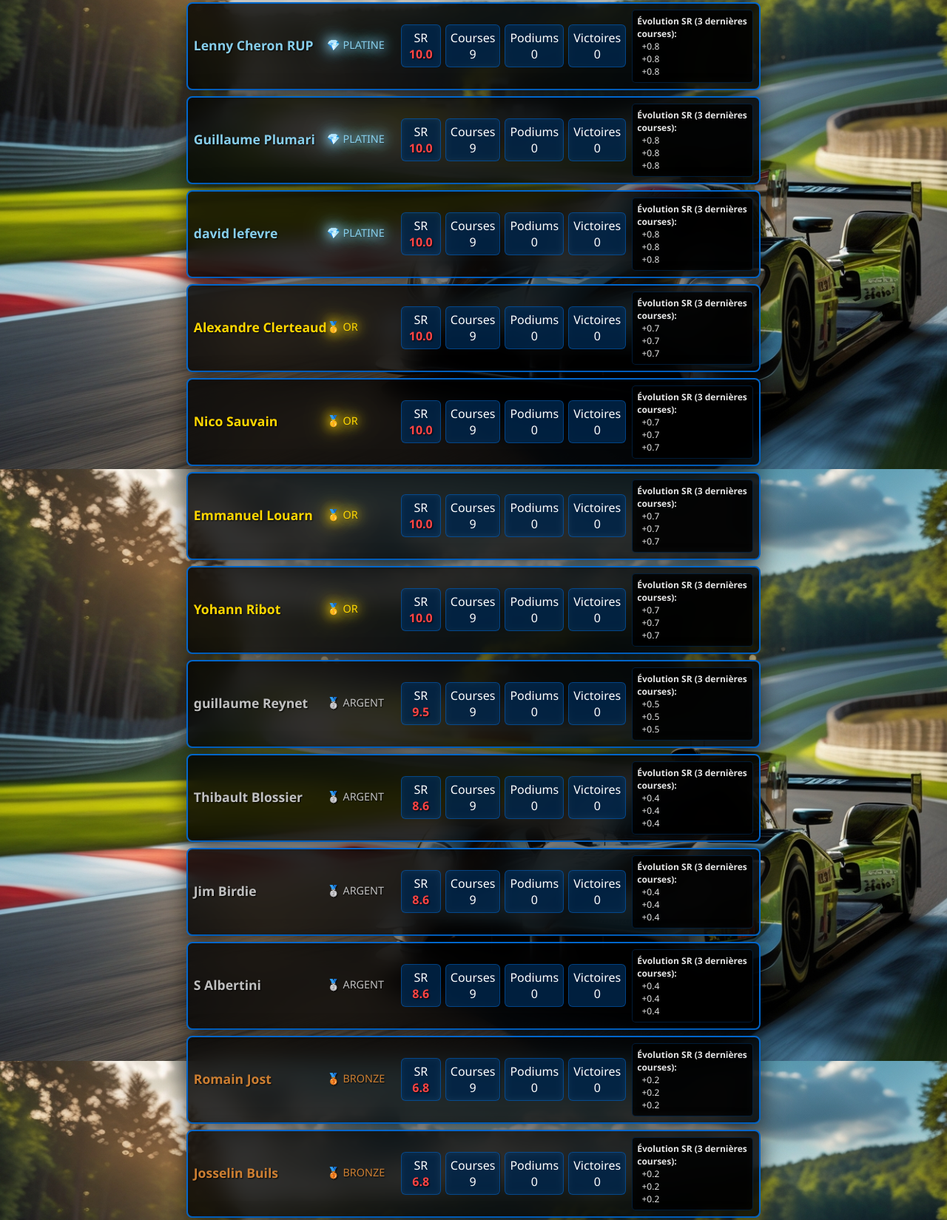
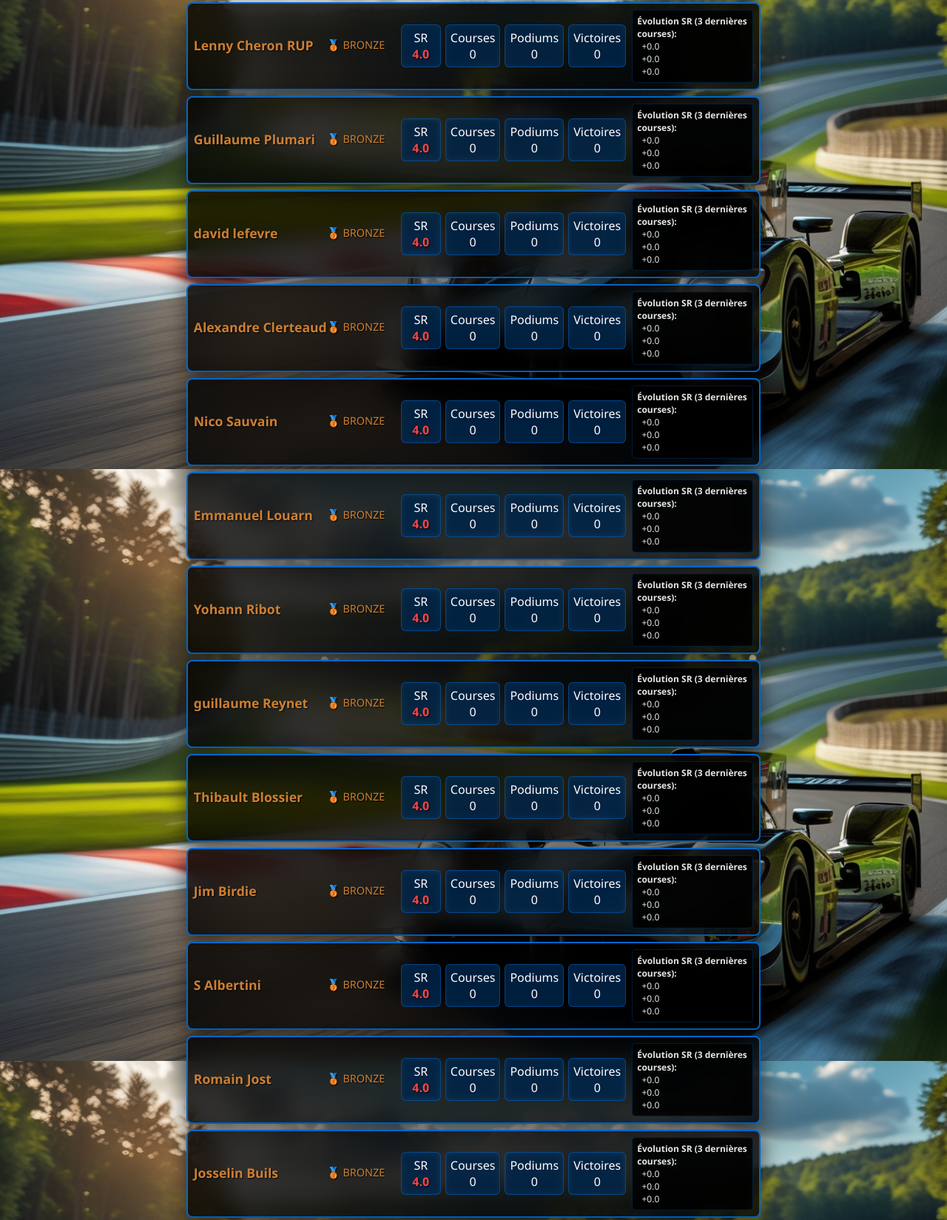
Before and after one commit to Zbineulongtime/RUP, a plain HTML site: page index.html in a window 1280 px wide. Shown: the part 166-1815 px from the top of the page at 74% size. Drawn offline with Linux system fonts and the light colour scheme.

Commit message:
Add files via upload

```diff
--- a/index.html
+++ b/index.html
@@ -215,16 +215,16 @@
 
 
             <div class="player-card">
-                <div class="player-name platinum">Lenny Cheron RUP</div>
-                <div class="player-grade platinum">💎 PLATINE</div>
+                <div class="player-name bronze">Lenny Cheron RUP</div>
+                <div class="player-grade bronze">🥉 BRONZE</div>
                 <div class="player-stats">
                     <div class="stat">
                         <div>SR</div>
-                        <div class="sr-value">10.0</div>
+                        <div class="sr-value">4.0</div>
                     </div>
                     <div class="stat">
                         <div>Courses</div>
-                        <div>9</div>
+                        <div>0</div>
                     </div>
                     <div class="stat">
                         <div>Podiums</div>
@@ -237,21 +237,21 @@
                 </div>
                 <div class="sr-history">
                     <strong>Évolution SR (3 dernières courses):</strong><br>
-&nbsp;&nbsp;+0.8<br>&nbsp;&nbsp;+0.8<br>&nbsp;&nbsp;+0.8<br>
+&nbsp;&nbsp;+0.0<br>&nbsp;&nbsp;+0.0<br>&nbsp;&nbsp;+0.0<br>
                 </div>
             </div>
 
             <div class="player-card">
-                <div class="player-name platinum">Guillaume Plumari</div>
-                <div class="player-grade platinum">💎 PLATINE</div>
+                <div class="player-name bronze">Guillaume Plumari</div>
+                <div class="player-grade bronze">🥉 BRONZE</div>
                 <div class="player-stats">
                     <div class="stat">
                         <div>SR</div>
-                        <div class="sr-value">10.0</div>
+                        <div class="sr-value">4.0</div>
                     </div>
                     <div class="stat">
                         <div>Courses</div>
-                        <div>9</div>
+                        <div>0</div>
                     </div>
                     <div class="stat">
                         <div>Podiums</div>
@@ -264,21 +264,21 @@
                 </div>
                 <div class="sr-history">
                     <strong>Évolution SR (3 dernières courses):</strong><br>
-&nbsp;&nbsp;+0.8<br>&nbsp;&nbsp;+0.8<br>&nbsp;&nbsp;+0.8<br>
+&nbsp;&nbsp;+0.0<br>&nbsp;&nbsp;+0.0<br>&nbsp;&nbsp;+0.0<br>
                 </div>
             </div>
 
             <div class="player-card">
-                <div class="player-name platinum">david lefevre</div>
-                <div class="player-grade platinum">💎 PLATINE</div>
+                <div class="player-name bronze">david lefevre</div>
+                <div class="player-grade bronze">🥉 BRONZE</div>
                 <div class="player-stats">
                     <div class="stat">
                         <div>SR</div>
-                        <div class="sr-value">10.0</div>
+                        <div class="sr-value">4.0</div>
                     </div>
                     <div class="stat">
                         <div>Courses</div>
-                        <div>9</div>
+                        <div>0</div>
                     </div>
                     <div class="stat">
                         <div>Podiums</div>
@@ -291,21 +291,21 @@
                 </div>
                 <div class="sr-history">
                     <strong>Évolution SR (3 dernières courses):</strong><br>
-&nbsp;&nbsp;+0.8<br>&nbsp;&nbsp;+0.8<br>&nbsp;&nbsp;+0.8<br>
+&nbsp;&nbsp;+0.0<br>&nbsp;&nbsp;+0.0<br>&nbsp;&nbsp;+0.0<br>
                 </div>
             </div>
 
             <div class="player-card">
-                <div class="player-name gold">Alexandre Clerteaud</div>
-                <div class="player-grade gold">🥇 OR</div>
+                <div class="player-name bronze">Alexandre Clerteaud</div>
+                <div class="player-grade bronze">🥉 BRONZE</div>
                 <div class="player-stats">
                     <div class="stat">
                         <div>SR</div>
-                        <div class="sr-value">10.0</div>
+                        <div class="sr-value">4.0</div>
                     </div>
                     <div class="stat">
                         <div>Courses</div>
-                        <div>9</div>
+                        <div>0</div>
                     </div>
                     <div class="stat">
                         <div>Podiums</div>
@@ -318,21 +318,21 @@
                 </div>
                 <div class="sr-history">
                     <strong>Évolution SR (3 dernières courses):</strong><br>
-&nbsp;&nbsp;+0.7<br>&nbsp;&nbsp;+0.7<br>&nbsp;&nbsp;+0.7<br>
+&nbsp;&nbsp;+0.0<br>&nbsp;&nbsp;+0.0<br>&nbsp;&nbsp;+0.0<br>
                 </div>
             </div>
 
             <div class="player-card">
-                <div class="player-name gold">Nico Sauvain</div>
-                <div class="player-grade gold">🥇 OR</div>
+                <div class="player-name bronze">Nico Sauvain</div>
+                <div class="player-grade bronze">🥉 BRONZE</div>
                 <div class="player-stats">
                     <div class="stat">
                         <div>SR</div>
-                        <div class="sr-value">10.0</div>
+                        <div class="sr-value">4.0</div>
                     </div>
                     <div class="stat">
                         <div>Courses</div>
-                        <div>9</div>
+                        <div>0</div>
                     </div>
                     <div class="stat">
                         <div>Podiums</div>
@@ -345,21 +345,21 @@
                 </div>
                 <div class="sr-history">
                     <strong>Évolution SR (3 dernières courses):</strong><br>
-&nbsp;&nbsp;+0.7<br>&nbsp;&nbsp;+0.7<br>&nbsp;&nbsp;+0.7<br>
+&nbsp;&nbsp;+0.0<br>&nbsp;&nbsp;+0.0<br>&nbsp;&nbsp;+0.0<br>
                 </div>
             </div>
 
             <div class="player-card">
-                <div class="player-name gold">Emmanuel Louarn</div>
-                <div class="player-grade gold">🥇 OR</div>
+                <div class="player-name bronze">Emmanuel Louarn</div>
+                <div class="player-grade bronze">🥉 BRONZE</div>
                 <div class="player-stats">
                     <div class="stat">
                         <div>SR</div>
-                        <div class="sr-value">10.0</div>
+                        <div class="sr-value">4.0</div>
                     </div>
                     <div class="stat">
                         <div>Courses</div>
-                        <div>9</div>
+                        <div>0</div>
                     </div>
                     <div class="stat">
                         <div>Podiums</div>
@@ -372,21 +372,21 @@
                 </div>
                 <div class="sr-history">
                     <strong>Évolution SR (3 dernières courses):</strong><br>
-&nbsp;&nbsp;+0.7<br>&nbsp;&nbsp;+0.7<br>&nbsp;&nbsp;+0.7<br>
+&nbsp;&nbsp;+0.0<br>&nbsp;&nbsp;+0.0<br>&nbsp;&nbsp;+0.0<br>
                 </div>
             </div>
 
             <div class="player-card">
-                <div class="player-name gold">Yohann Ribot</div>
-                <div class="player-grade gold">🥇 OR</div>
+                <div class="player-name bronze">Yohann Ribot</div>
+                <div class="player-grade bronze">🥉 BRONZE</div>
                 <div class="player-stats">
                     <div class="stat">
                         <div>SR</div>
-                        <div class="sr-value">10.0</div>
+                        <div class="sr-value">4.0</div>
                     </div>
                     <div class="stat">
                         <div>Courses</div>
-                        <div>9</div>
+                        <div>0</div>
                     </div>
                     <div class="stat">
                         <div>Podiums</div>
@@ -399,23 +399,23 @@
                 </div>
                 <div class="sr-history">
                     <strong>Évolution SR (3 dernières courses):</strong><br>
-&nbsp;&nbsp;+0.7<br>&nbsp;&nbsp;+0.7<br>&nbsp;&nbsp;+0.7<br>
+&nbsp;&nbsp;+0.0<br>&nbsp;&nbsp;+0.0<br>&nbsp;&nbsp;+0.0<br>
                 </div>
             </div>
 
 
 
             <div class="player-card">
-                <div class="player-name silver">guillaume Reynet</div>
-                <div class="player-grade silver">🥈 ARGENT</div>
+                <div class="player-name bronze">guillaume Reynet</div>
+                <div class="player-grade bronze">🥉 BRONZE</div>
                 <div class="player-stats">
                     <div class="stat">
                         <div>SR</div>
-                        <div class="sr-value">9.5</div>
+                        <div class="sr-value">4.0</div>
                     </div>
                     <div class="stat">
                         <div>Courses</div>
-                        <div>9</div>
+                        <div>0</div>
                     </div>
                     <div class="stat">
                         <div>Podiums</div>
@@ -428,23 +428,23 @@
                 </div>
                 <div class="sr-history">
                     <strong>Évolution SR (3 dernières courses):</strong><br>
-&nbsp;&nbsp;+0.5<br>&nbsp;&nbsp;+0.5<br>&nbsp;&nbsp;+0.5<br>
+&nbsp;&nbsp;+0.0<br>&nbsp;&nbsp;+0.0<br>&nbsp;&nbsp;+0.0<br>
                 </div>
             </div>
 
 
 
             <div class="player-card">
-                <div class="player-name silver">Thibault Blossier</div>
-                <div class="player-grade silver">🥈 ARGENT</div>
+                <div class="player-name bronze">Thibault Blossier</div>
+                <div class="player-grade bronze">🥉 BRONZE</div>
                 <div class="player-stats">
                     <div class="stat">
                         <div>SR</div>
-                        <div class="sr-value">8.6</div>
+                        <div class="sr-value">4.0</div>
                     </div>
                     <div class="stat">
                         <div>Courses</div>
-                        <div>9</div>
+                        <div>0</div>
                     </div>
                     <div class="stat">
                         <div>Podiums</div>
@@ -457,21 +457,21 @@
                 </div>
                 <div class="sr-history">
                     <strong>Évolution SR (3 dernières courses):</strong><br>
-&nbsp;&nbsp;+0.4<br>&nbsp;&nbsp;+0.4<br>&nbsp;&nbsp;+0.4<br>
+&nbsp;&nbsp;+0.0<br>&nbsp;&nbsp;+0.0<br>&nbsp;&nbsp;+0.0<br>
                 </div>
             </div>
 
             <div class="player-card">
-                <div class="player-name silver">Jim Birdie</div>
-                <div class="player-grade silver">🥈 ARGENT</div>
+                <div class="player-name bronze">Jim Birdie</div>
+                <div class="player-grade bronze">🥉 BRONZE</div>
                 <div class="player-stats">
                     <div class="stat">
                         <div>SR</div>
-                        <div class="sr-value">8.6</div>
+                        <div class="sr-value">4.0</div>
                     </div>
                     <div class="stat">
                         <div>Courses</div>
-                        <div>9</div>
+                        <div>0</div>
                     </div>
                     <div class="stat">
                         <div>Podiums</div>
@@ -484,21 +484,21 @@
                 </div>
                 <div class="sr-history">
                     <strong>Évolution SR (3 dernières courses):</strong><br>
-&nbsp;&nbsp;+0.4<br>&nbsp;&nbsp;+0.4<br>&nbsp;&nbsp;+0.4<br>
+&nbsp;&nbsp;+0.0<br>&nbsp;&nbsp;+0.0<br>&nbsp;&nbsp;+0.0<br>
                 </div>
             </div>
 
             <div class="player-card">
-                <div class="player-name silver">S Albertini</div>
-                <div class="player-grade silver">🥈 ARGENT</div>
+                <div class="player-name bronze">S Albertini</div>
+                <div class="player-grade bronze">🥉 BRONZE</div>
                 <div class="player-stats">
                     <div class="stat">
                         <div>SR</div>
-                        <div class="sr-value">8.6</div>
+                        <div class="sr-value">4.0</div>
                     </div>
                     <div class="stat">
                         <div>Courses</div>
-                        <div>9</div>
+                        <div>0</div>
                     </div>
                     <div class="stat">
                         <div>Podiums</div>
@@ -511,7 +511,7 @@
                 </div>
                 <div class="sr-history">
                     <strong>Évolution SR (3 dernières courses):</strong><br>
-&nbsp;&nbsp;+0.4<br>&nbsp;&nbsp;+0.4<br>&nbsp;&nbsp;+0.4<br>
+&nbsp;&nbsp;+0.0<br>&nbsp;&nbsp;+0.0<br>&nbsp;&nbsp;+0.0<br>
                 </div>
             </div>
 
@@ -521,11 +521,11 @@
                 <div class="player-stats">
                     <div class="stat">
                         <div>SR</div>
-                        <div class="sr-value">6.8</div>
+                        <div class="sr-value">4.0</div>
                     </div>
                     <div class="stat">
                         <div>Courses</div>
-                        <div>9</div>
+                        <div>0</div>
                     </div>
                     <div class="stat">
                         <div>Podiums</div>
@@ -538,7 +538,7 @@
                 </div>
                 <div class="sr-history">
                     <strong>Évolution SR (3 dernières courses):</strong><br>
-&nbsp;&nbsp;+0.2<br>&nbsp;&nbsp;+0.2<br>&nbsp;&nbsp;+0.2<br>
+&nbsp;&nbsp;+0.0<br>&nbsp;&nbsp;+0.0<br>&nbsp;&nbsp;+0.0<br>
                 </div>
             </div>
 
@@ -548,11 +548,11 @@
                 <div class="player-stats">
                     <div class="stat">
                         <div>SR</div>
-                        <div class="sr-value">6.8</div>
+                        <div class="sr-value">4.0</div>
                     </div>
                     <div class="stat">
                         <div>Courses</div>
-                        <div>9</div>
+                        <div>0</div>
                     </div>
                     <div class="stat">
                         <div>Podiums</div>
@@ -565,7 +565,7 @@
                 </div>
                 <div class="sr-history">
                     <strong>Évolution SR (3 dernières courses):</strong><br>
-&nbsp;&nbsp;+0.2<br>&nbsp;&nbsp;+0.2<br>&nbsp;&nbsp;+0.2<br>
+&nbsp;&nbsp;+0.0<br>&nbsp;&nbsp;+0.0<br>&nbsp;&nbsp;+0.0<br>
                 </div>
             </div>
 
@@ -575,11 +575,11 @@
                 <div class="player-stats">
                     <div class="stat">
                         <div>SR</div>
-                        <div class="sr-value">5.9</div>
+                        <div class="sr-value">4.0</div>
                     </div>
                     <div class="stat">
                         <div>Courses</div>
-                        <div>9</div>
+                        <div>0</div>
                     </div>
                     <div class="stat">
                         <div>Podiums</div>
@@ -592,7 +592,7 @@
                 </div>
                 <div class="sr-history">
                     <strong>Évolution SR (3 dernières courses):</strong><br>
-&nbsp;&nbsp;+0.1<br>&nbsp;&nbsp;+0.1<br>&nbsp;&nbsp;+0.1<br>
+&nbsp;&nbsp;+0.0<br>&nbsp;&nbsp;+0.0<br>&nbsp;&nbsp;+0.0<br>
                 </div>
             </div>
 
@@ -602,11 +602,11 @@
                 <div class="player-stats">
                     <div class="stat">
                         <div>SR</div>
-                        <div class="sr-value">5.9</div>
+                        <div class="sr-value">4.0</div>
                     </div>
                     <div class="stat">
                         <div>Courses</div>
-                        <div>9</div>
+                        <div>0</div>
                     </div>
                     <div class="stat">
                         <div>Podiums</div>
@@ -619,7 +619,7 @@
                 </div>
                 <div class="sr-history">
                     <strong>Évolution SR (3 dernières courses):</strong><br>
-&nbsp;&nbsp;+0.1<br>&nbsp;&nbsp;+0.1<br>&nbsp;&nbsp;+0.1<br>
+&nbsp;&nbsp;+0.0<br>&nbsp;&nbsp;+0.0<br>&nbsp;&nbsp;+0.0<br>
                 </div>
             </div>
 
@@ -631,11 +631,11 @@
                 <div class="player-stats">
                     <div class="stat">
                         <div>SR</div>
-                        <div class="sr-value">5.0</div>
+                        <div class="sr-value">4.0</div>
                     </div>
                     <div class="stat">
                         <div>Courses</div>
-                        <div>9</div>
+                        <div>0</div>
                     </div>
                     <div class="stat">
                         <div>Podiums</div>
@@ -658,11 +658,11 @@
                 <div class="player-stats">
                     <div class="stat">
                         <div>SR</div>
-                        <div class="sr-value">0.0</div>
+                        <div class="sr-value">4.0</div>
                     </div>
                     <div class="stat">
                         <div>Courses</div>
-                        <div>9</div>
+                        <div>0</div>
                     </div>
                     <div class="stat">
                         <div>Podiums</div>
@@ -675,7 +675,7 @@
                 </div>
                 <div class="sr-history">
                     <strong>Évolution SR (3 dernières courses):</strong><br>
-&nbsp;&nbsp;-2.4<br>&nbsp;&nbsp;-2.4<br>&nbsp;&nbsp;-2.4<br>
+&nbsp;&nbsp;+0.0<br>&nbsp;&nbsp;+0.0<br>&nbsp;&nbsp;+0.0<br>
                 </div>
             </div>
 
```
